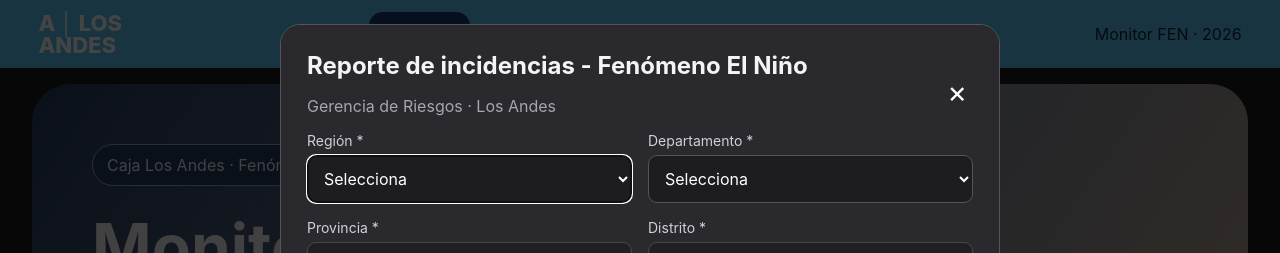
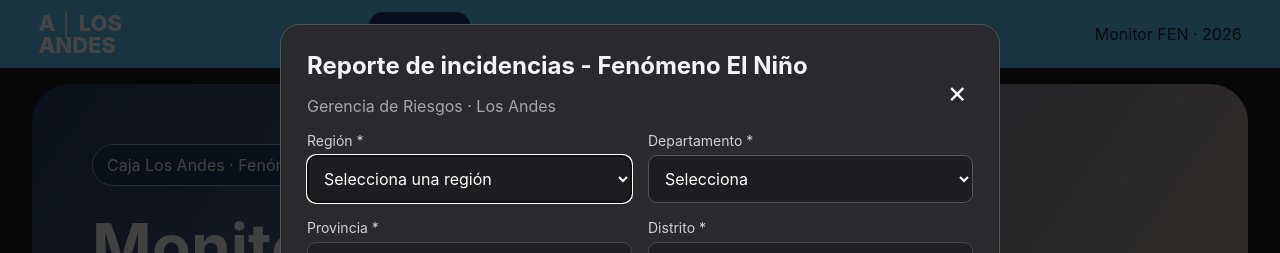
Before and after one commit to s4msepi0l11/reportes_fen_vercel, a website: page index.html in a window 1280 px wide. Both pictures are taken after a click on the button "Reportar". Shown: the top 253 px of the page. Drawn offline with Linux system fonts and the light colour scheme.

Commit message:
fix region

```diff
--- a/index.html
+++ b/index.html
@@ -475,26 +475,18 @@ footer{
     <form id="form">
      <div class="formgrid">
       <div>
-       <label>
-        Región *
-       </label>
-       <select name="region" required="">
-        <option value="">
-         Selecciona
-        </option>
-        <option>
-         Puno Sur
-        </option>
-        <option>
-         Arequipa
-        </option>
-        <option>
-         Cusco
-        </option>
-        <option>
-         Otra región
-        </option>
-       </select>
+       <label>Región *</label>
+            <select name="region" required>
+                <option value="">Selecciona una región</option>
+                <option value="Norte">Norte</option>
+                <option value="Centro">Centro</option>
+                <option value="Centro Oriente">Centro Oriente</option>
+                <option value="Ayacucho">Ayacucho</option>
+                <option value="Puno Sur">Puno Sur</option>
+                <option value="Puno Norte">Puno Norte</option>
+                <option value="Arequipa">Arequipa</option>
+                <option value="Cusco">Cusco</option>
+            </select>
       </div>
       <div>
        <label>
```
